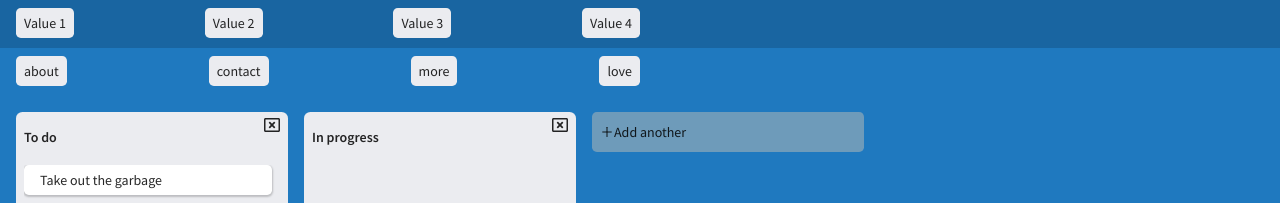
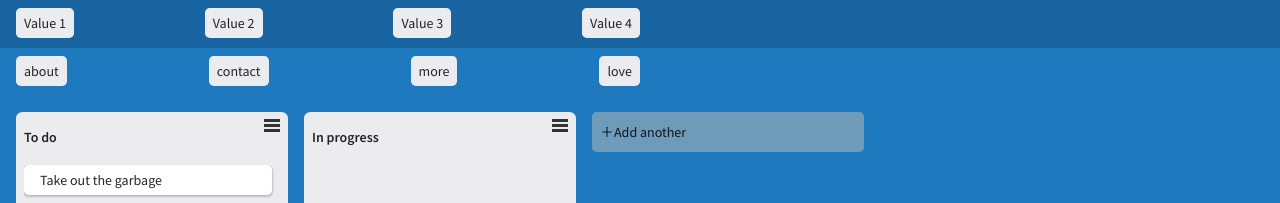
Before and after one commit to tienpham212/Trello-clone, a React (Create React App) app in the folder client/: page / in a window 1280 px wide. Shown: the top 203 px of the page. Built offline with nearby package versions, Linux system fonts and the light colour scheme.

Commit message:
Create UI not yet function

```diff
--- a/client/src/components/BoardColumn/components/BoardColumnSection/index.tsx
+++ b/client/src/components/BoardColumn/components/BoardColumnSection/index.tsx
@@ -20,6 +20,7 @@ import TaskColumn from "../../../TaskColumn";
 import {connect, ConnectedProps} from "react-redux";
 import {editColumnTitle, deleteColumn} from "../../../../redux/features/boardSlice";
 import {RootState} from "../../../../redux/store";
+import MenuIcon from "../../../MenuIcon";
 
 
 
@@ -30,9 +31,10 @@ interface BoardColumnSectionProps extends React.HTMLAttributes<HTMLDivElement> ,
   innerRef: any;
 }
 class BoardColumnSection extends React.Component<BoardColumnSectionProps> {
-  state: {isTitleClick: boolean; columnTitle: string} = {
+  state: {isTitleClick: boolean; columnTitle: string; isMenuOpen: boolean;} = {
     isTitleClick: false,
     columnTitle: "",
+    isMenuOpen: false,
   };
 
   constructor(props) {
@@ -120,18 +122,32 @@ class BoardColumnSection extends React.Component<BoardColumnSectionProps> {
                 )}
               </div>
               {!this.state.isTitleClick && (
-                <Popconfirm
-                  title="Are you sure to delete this task?"
-                  onConfirm={handleDeleteColumn}
-                  okText="Yes"
-                  cancelText="No">
-                  <FaRegWindowClose
-                    className={styles.iconClose}
-                    // onClick={handleDeleteColumn}
-                  />
-                </Popconfirm>
+                <MenuIcon
+                  handleClick={() => {
+                    this.setState({
+                      ...this.state,
+                      isMenuOpen: !this.state.isMenuOpen,
+                    });
+                  }}
+                  isMenuOpen={this.state.isMenuOpen}
+                  cssClass={styles.iconClose}
+                  title="List Actions"
+                  content={
+                    <div>
+                      <Popconfirm
+                        title="Are you sure to delete this task?"
+                        onConfirm={handleDeleteColumn}
+                        okText="Yes"
+                        cancelText="No"
+                        placement="right"
+                        >
+                        <p>Delete Column...</p>
+                      </Popconfirm>
+                      <p>Add Card...</p>
+                    </div>
+                  }
+                />
               )}
-
               <Droppable droppableId={id} type="task">
                 {(provided, snapshot) => (
                   <TaskColumn
--- /dev/null
+++ b/client/src/components/MenuIcon/MenuIcon.module.css
@@ -0,0 +1,19 @@
+.bar1, .bar2, .bar3 {
+  width: 1rem;
+  height: .2rem;
+  background-color: #333;
+  margin: .12rem 0;
+  transition: 0.4s;
+}
+
+.change .bar1 {
+  -webkit-transform: rotate(-45deg) translate(-.15rem, .1rem);
+  transform: rotate(-45deg) translate(-.15rem, .1rem);
+}
+
+.change .bar2 {opacity: 0;}
+
+.change .bar3 {
+  -webkit-transform: rotate(45deg) translate(-.3rem, -.3rem);
+  transform: rotate(45deg) translate(-.3rem, -.3rem);
+}
--- /dev/null
+++ b/client/src/components/MenuIcon/index.tsx
@@ -0,0 +1,43 @@
+import React, {FC, useState} from 'react';
+import {Popover} from "antd";
+
+//CSS
+import styles from "./MenuIcon.module.css"
+import "antd/dist/antd.css";
+
+
+interface MenuIconProps {
+  isMenuOpen?: boolean;
+  cssClass?: string;
+  handleClick: () => void;
+  title?: string;
+  content?: React.ReactNode;
+}
+
+const MenuIcon: FC<MenuIconProps> = ({
+  isMenuOpen = false,
+  cssClass = "",
+  handleClick,
+  title,
+  content,
+}) => {
+  const handleIconClick = () => {
+    handleClick();
+  };
+
+  return (
+    <Popover placement="right" title={title} content={content} trigger="click">
+      <div
+        className={`${styles.container} ${
+          isMenuOpen ? styles.change : ""
+        } ${cssClass}`}
+        onClick={handleIconClick}>
+        <div className={styles.bar1}></div>
+        <div className={styles.bar2}></div>
+        <div className={styles.bar3}></div>
+      </div>
+    </Popover>
+  );
+};
+
+export default MenuIcon;
```
